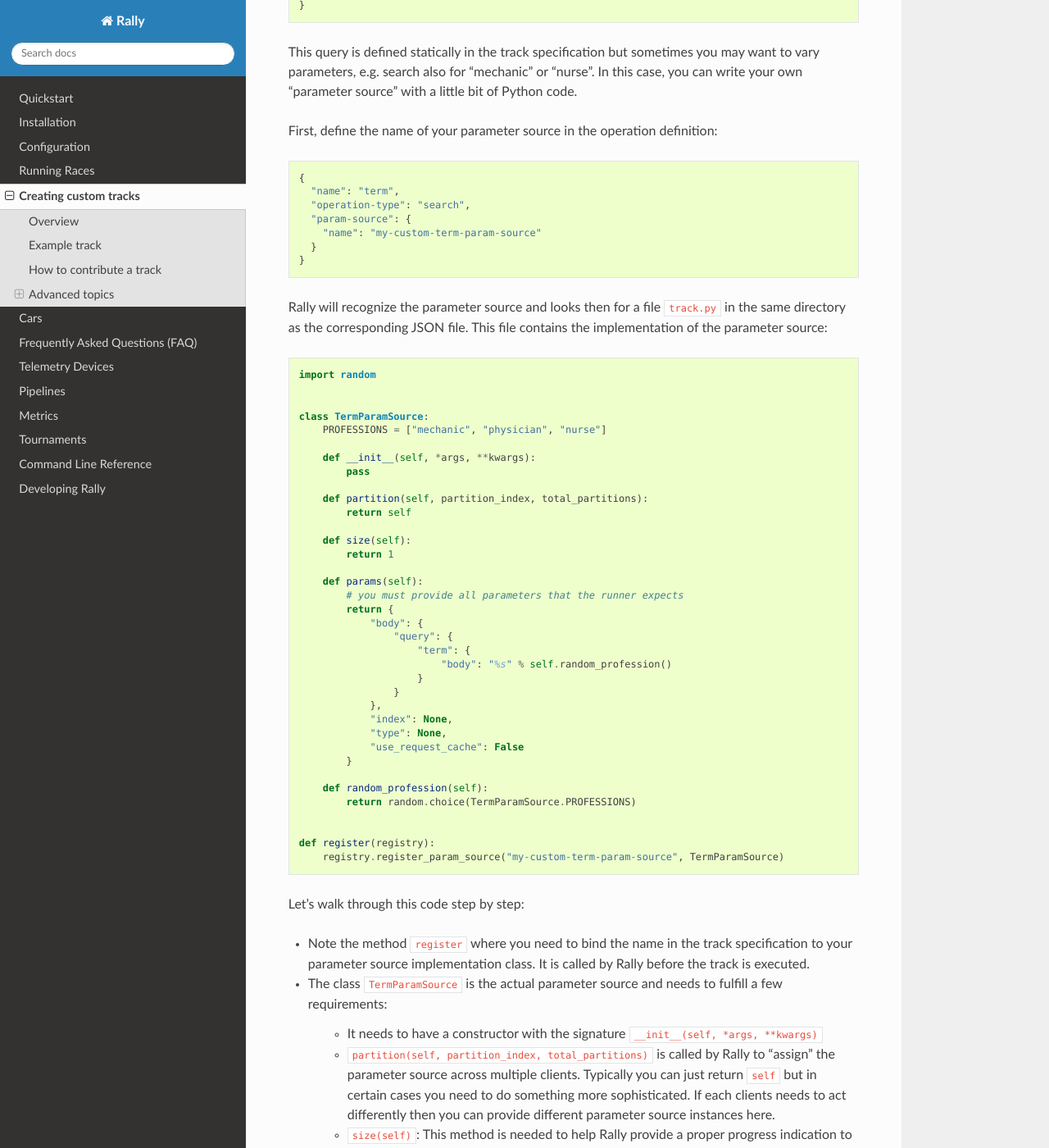
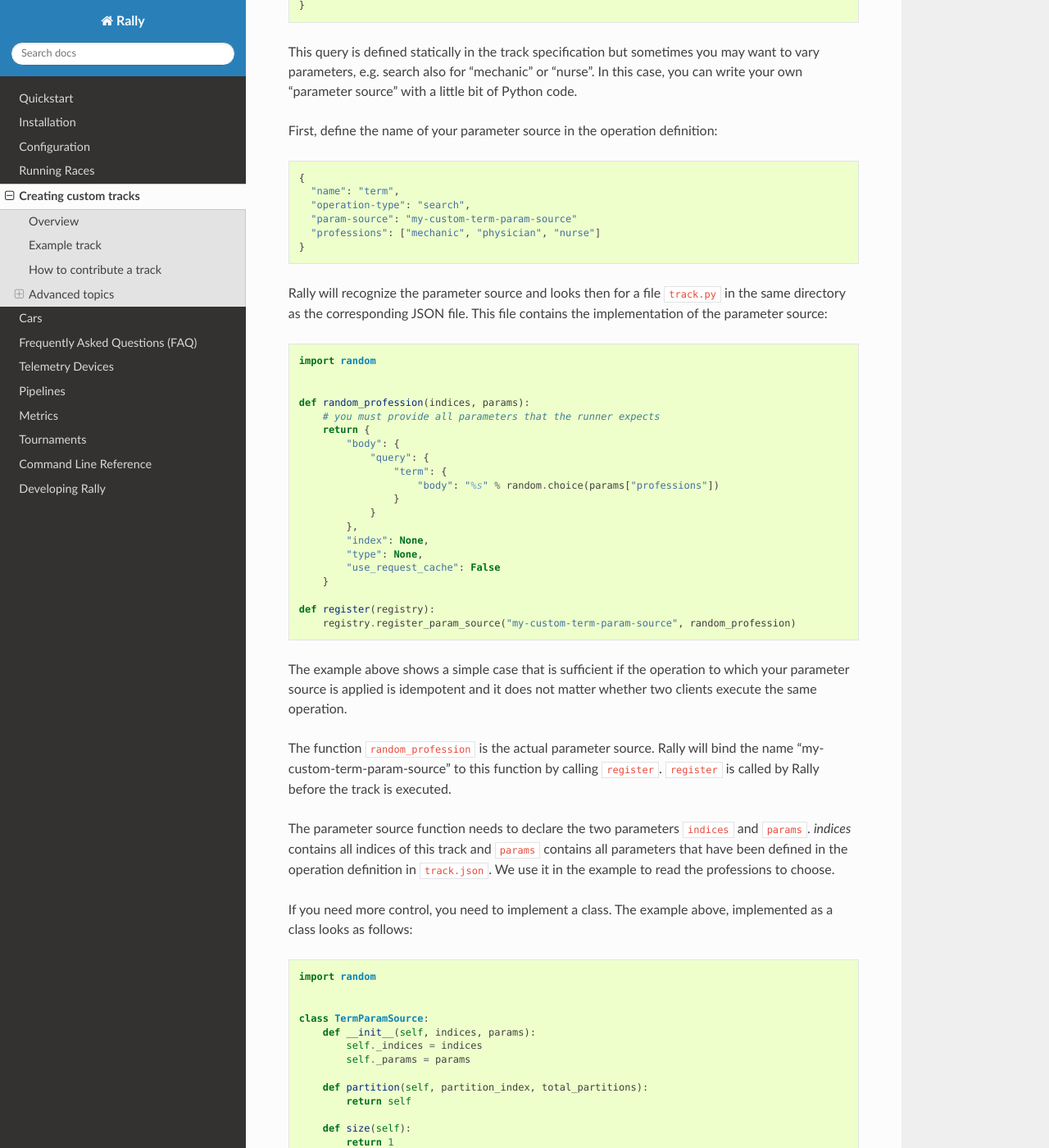
Before and after one commit to elastic/rally, a Sphinx documentation site: the page built from docs/adding_tracks.rst, in a window 1280 px wide and 1400 px high, scrolled down 6101 px. Shown: the whole window at 82% size. Built offline with Sphinx 7.4.7 and the Read the Docs theme 2.0.0, drawn with Linux system fonts in a browser that asks for light colours; some of the changed text lies outside the part shown.

Commit message:
Also allow functions as parameter sources

```diff
--- a/docs/adding_tracks.rst
+++ b/docs/adding_tracks.rst
@@ -261,9 +261,8 @@ First, define the name of your parameter source in the operation definition::
     {
       "name": "term",
       "operation-type": "search",
-      "param-source": {
-        "name": "my-custom-term-param-source"
-      }
+      "param-source": "my-custom-term-param-source"
+      "professions": ["mechanic", "physician", "nurse"]
     }
 
 Rally will recognize the parameter source and looks then for a file ``track.py`` in the same directory as the corresponding JSON file. This file contains the implementation of the parameter source::
@@ -271,11 +270,39 @@ Rally will recognize the parameter source and looks then for a file ``track.py``
     import random
 
 
+    def random_profession(indices, params):
+        # you must provide all parameters that the runner expects
+        return {
+            "body": {
+                "query": {
+                    "term": {
+                        "body": "%s" % random.choice(params["professions"])
+                    }
+                }
+            },
+            "index": None,
+            "type": None,
+            "use_request_cache": False
+        }
+
+    def register(registry):
+        registry.register_param_source("my-custom-term-param-source", random_profession)
+
+The example above shows a simple case that is sufficient if the operation to which your parameter source is applied is idempotent and it does not matter whether two clients execute the same operation.
+
+The function ``random_profession`` is the actual parameter source. Rally will bind the name "my-custom-term-param-source" to this function by calling ``register``. ``register`` is called by Rally before the track is executed.
+
+The parameter source function needs to declare the two parameters ``indices`` and ``params``. `indices` contains all indices of this track and ``params`` contains all parameters that have been defined in the operation definition in ``track.json``. We use it in the example to read the professions to choose.
+
+If you need more control, you need to implement a class. The example above, implemented as a class looks as follows::
+
+    import random
+
+
     class TermParamSource:
-        PROFESSIONS = ["mechanic", "physician", "nurse"]
-
-        def __init__(self, *args, **kwargs):
-            pass
+        def __init__(self, indices, params):
+            self._indices = indices
+            self._params = params
 
         def partition(self, partition_index, total_partitions):
             return self
@@ -289,7 +316,7 @@ Rally will recognize the parameter source and looks then for a file ``track.py``
                 "body": {
                     "query": {
                         "term": {
-                            "body": "%s" % self.random_profession()
+                            "body": "%s" % random.choice(self._params["professions"])
                         }
                     }
                 },
@@ -298,9 +325,6 @@ Rally will recognize the parameter source and looks then for a file ``track.py``
                 "use_request_cache": False
             }
 
-        def random_profession(self):
-            return random.choice(TermParamSource.PROFESSIONS)
-
 
     def register(registry):
         registry.register_param_source("my-custom-term-param-source", TermParamSource)
@@ -308,10 +332,10 @@ Rally will recognize the parameter source and looks then for a file ``track.py``
 
 Let's walk through this code step by step:
 
-* Note the method ``register`` where you need to bind the name in the track specification to your parameter source implementation class. It is called by Rally before the track is executed.
+* Note the method ``register`` where you need to bind the name in the track specification to your parameter source implementation class similar to the simple example.
 * The class ``TermParamSource`` is the actual parameter source and needs to fulfill a few requirements:
 
-    * It needs to have a constructor with the signature ``__init__(self, *args, **kwargs)``
+    * It needs to have a constructor with the signature ``__init__(self, indices, params)``. You don't need to store these parameters if you don't need them.
     * ``partition(self, partition_index, total_partitions)`` is called by Rally to "assign" the parameter source across multiple clients. Typically you can just return ``self`` but in certain cases you need to do something more sophisticated. If each clients needs to act differently then you can provide different parameter source instances here.
     * ``size(self)``: This method is needed to help Rally provide a proper progress indication to users if you use a warmup time period. For bulk indexing, this would return the number of bulks (for a given client). As searches are typically executed with a pre-determined amount of iterations, just return ``1`` in this case.
     * ``params(self)``: This method needs to return a dictionary with all parameters that the corresponding "runner" expects. For the standard case, Rally provides most of these parameters as a convenience, but here you need to define all of them yourself. This method will be invoked once for every iteration during the race. We can see that we randomly select a profession from a list which will be then be executed by the corresponding runner.
```
Also changed, not shown: 3 other files.
